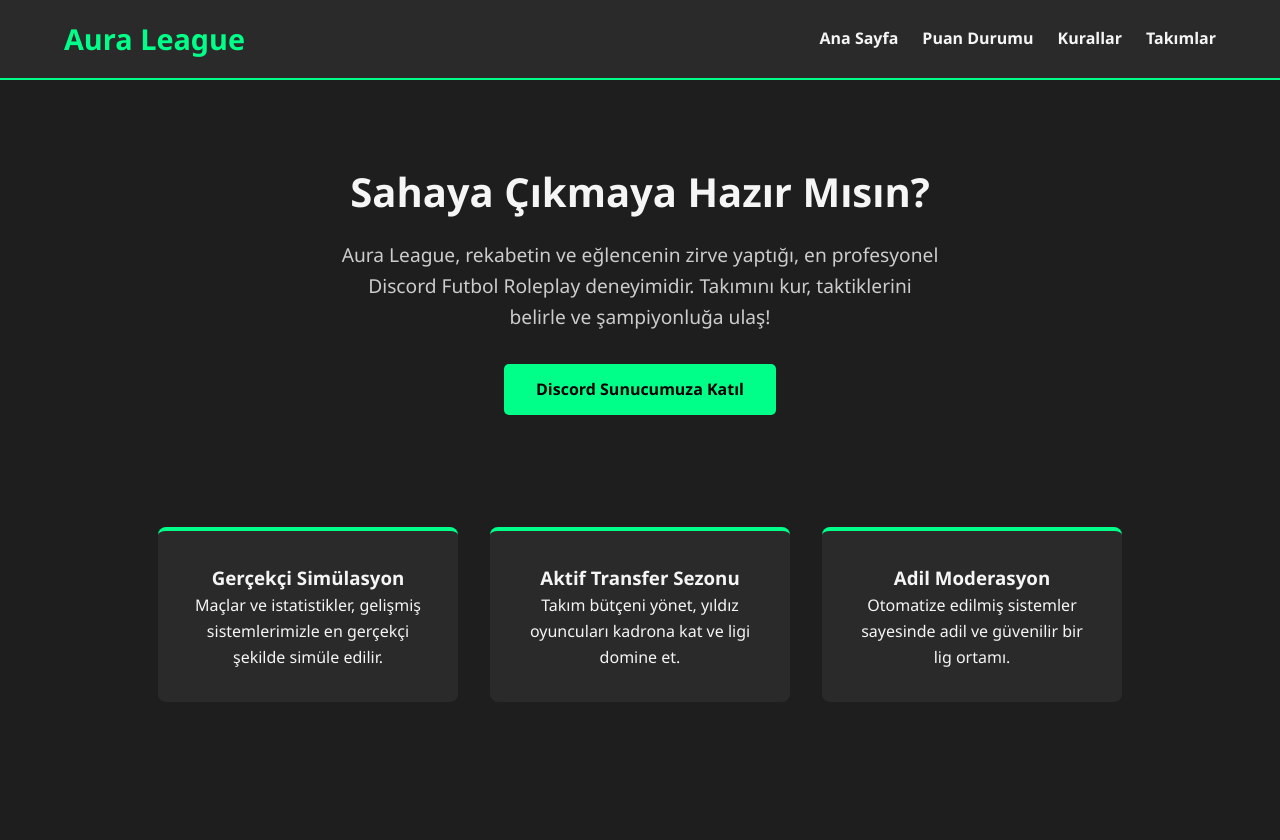
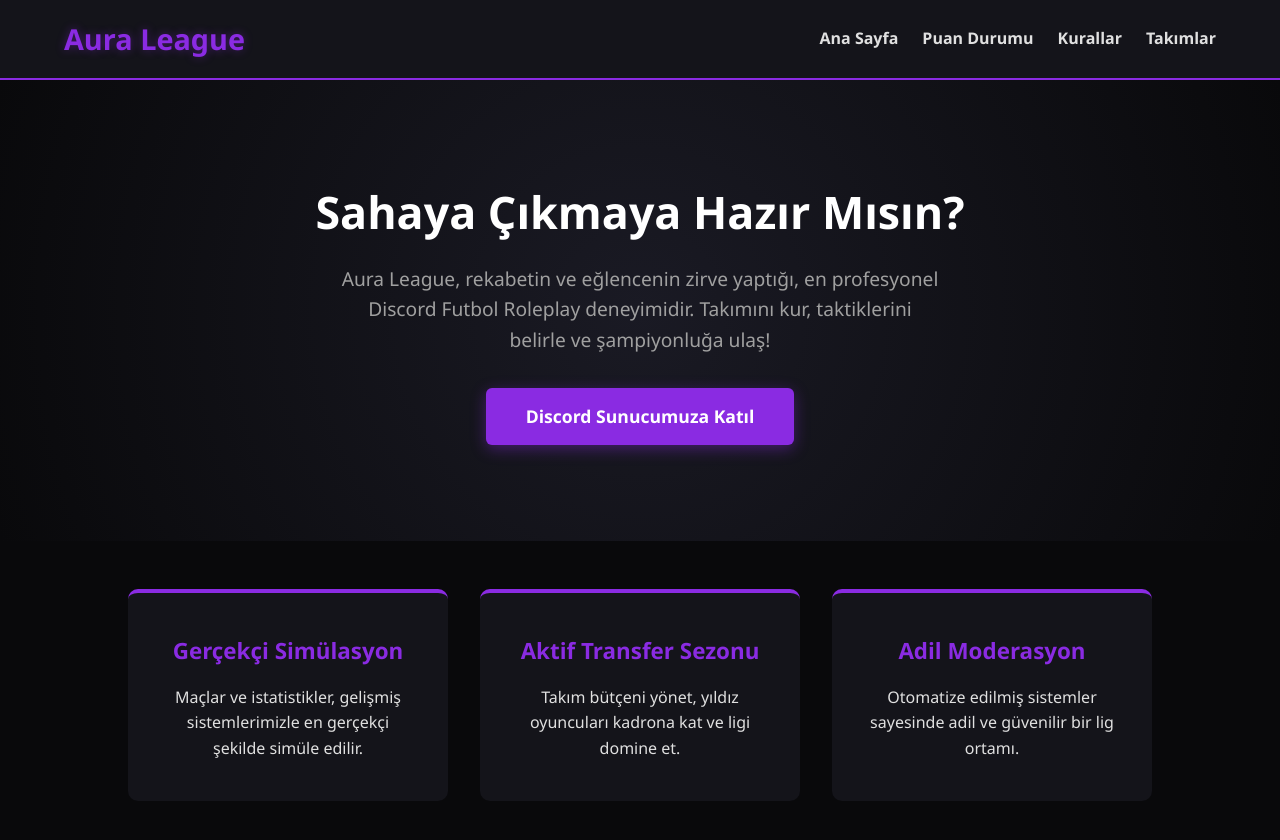
Before and after one commit to efoliinanc-del/auraleague, a plain HTML site: page index.html in a window 1280 px wide. Before the commit the page ends 800 px from the top, so only its background shows below. Drawn offline with Linux system fonts and the light colour scheme.

Commit message:
Update index.html

```diff
--- a/index.html
+++ b/index.html
@@ -6,16 +6,19 @@
     <title>Aura League | Discord Futbol RP</title>
     <style>
         :root {
-            --bg-color: #1E1E1E;
-            --text-color: #F5F5F5;
-            --accent-color: #00FF88;
-            --card-bg: #2A2A2A;
+            /* Mor ve Siyah Tema Renkleri */
+            --bg-color: #09090B;        /* En koyu siyah/arka plan */
+            --text-color: #E0E0E0;      /* Okunabilir açık gri metin */
+            --accent-color: #8A2BE2;    /* Canlı Mor (BlueViolet) */
+            --accent-hover: #6A1B9A;    /* Koyu Mor (Hover için) */
+            --card-bg: #14141A;         /* Kartlar için bir tık açık siyah */
         }
 
         * {
             margin: 0;
             padding: 0;
             box-sizing: border-box;
+            /* İstediğin gibi Segoe UI odaklı font ailesi */
             font-family: 'Segoe UI', Tahoma, Geneva, Verdana, sans-serif;
         }
 
@@ -32,11 +35,13 @@
             justify-content: space-between;
             align-items: center;
             border-bottom: 2px solid var(--accent-color);
+            box-shadow: 0 4px 15px rgba(138, 43, 226, 0.2);
         }
 
         header h1 {
             color: var(--accent-color);
             font-size: 1.8rem;
+            text-shadow: 0 0 10px rgba(138, 43, 226, 0.4);
         }
 
         nav ul {
@@ -48,7 +53,7 @@
         nav a {
             color: var(--text-color);
             text-decoration: none;
-            font-weight: bold;
+            font-weight: 600;
             transition: color 0.3s;
         }
 
@@ -58,51 +63,68 @@
 
         .hero {
             text-align: center;
-            padding: 5rem 2rem;
+            padding: 6rem 2rem;
+            background: radial-gradient(circle at center, #1a1a24 0%, #09090B 100%);
         }
 
         .hero h2 {
-            font-size: 2.5rem;
+            font-size: 2.8rem;
             margin-bottom: 1rem;
+            color: #FFFFFF;
         }
 
         .hero p {
             font-size: 1.2rem;
             max-width: 600px;
             margin: 0 auto 2rem auto;
-            color: #CCCCCC;
+            color: #A0A0A0;
         }
 
         .btn {
             display: inline-block;
             background-color: var(--accent-color);
-            color: #000;
-            padding: 0.8rem 2rem;
-            border-radius: 5px;
+            color: #FFFFFF;
+            padding: 0.9rem 2.5rem;
+            border-radius: 6px;
             text-decoration: none;
             font-weight: bold;
-            transition: transform 0.2s;
+            font-size: 1.1rem;
+            transition: all 0.3s ease;
+            box-shadow: 0 4px 15px rgba(138, 43, 226, 0.4);
         }
 
         .btn:hover {
-            transform: scale(1.05);
+            background-color: var(--accent-hover);
+            transform: translateY(-2px);
+            box-shadow: 0 6px 20px rgba(138, 43, 226, 0.6);
         }
 
         .features {
             display: flex;
             justify-content: center;
             gap: 2rem;
-            padding: 2rem 5%;
+            padding: 3rem 5%;
             flex-wrap: wrap;
         }
 
         .card {
             background-color: var(--card-bg);
-            padding: 2rem;
-            border-radius: 8px;
-            width: 300px;
+            padding: 2.5rem 2rem;
+            border-radius: 10px;
+            width: 320px;
             text-align: center;
             border-top: 4px solid var(--accent-color);
+            transition: transform 0.3s ease;
+        }
+
+        .card:hover {
+            transform: translateY(-5px);
+        }
+
+        .card h3 {
+            color: var(--accent-color);
+            margin-bottom: 1rem;
+            font-size: 1.4rem;
         }
     </style>
 </head>
@@ -123,7 +145,8 @@
     <section class="hero">
         <h2>Sahaya Çıkmaya Hazır Mısın?</h2>
         <p>Aura League, rekabetin ve eğlencenin zirve yaptığı, en profesyonel Discord Futbol Roleplay deneyimidir. Takımını kur, taktiklerini belirle ve şampiyonluğa ulaş!</p>
-        <a href="#" class="btn">Discord Sunucumuza Katıl</a>
+        <!-- Discord linkin buraya eklendi -->
+        <a href="https://discord.gg/qcj9AjJHkw" target="_blank" class="btn">Discord Sunucumuza Katıl</a>
     </section>
 
     <section class="features">
```
